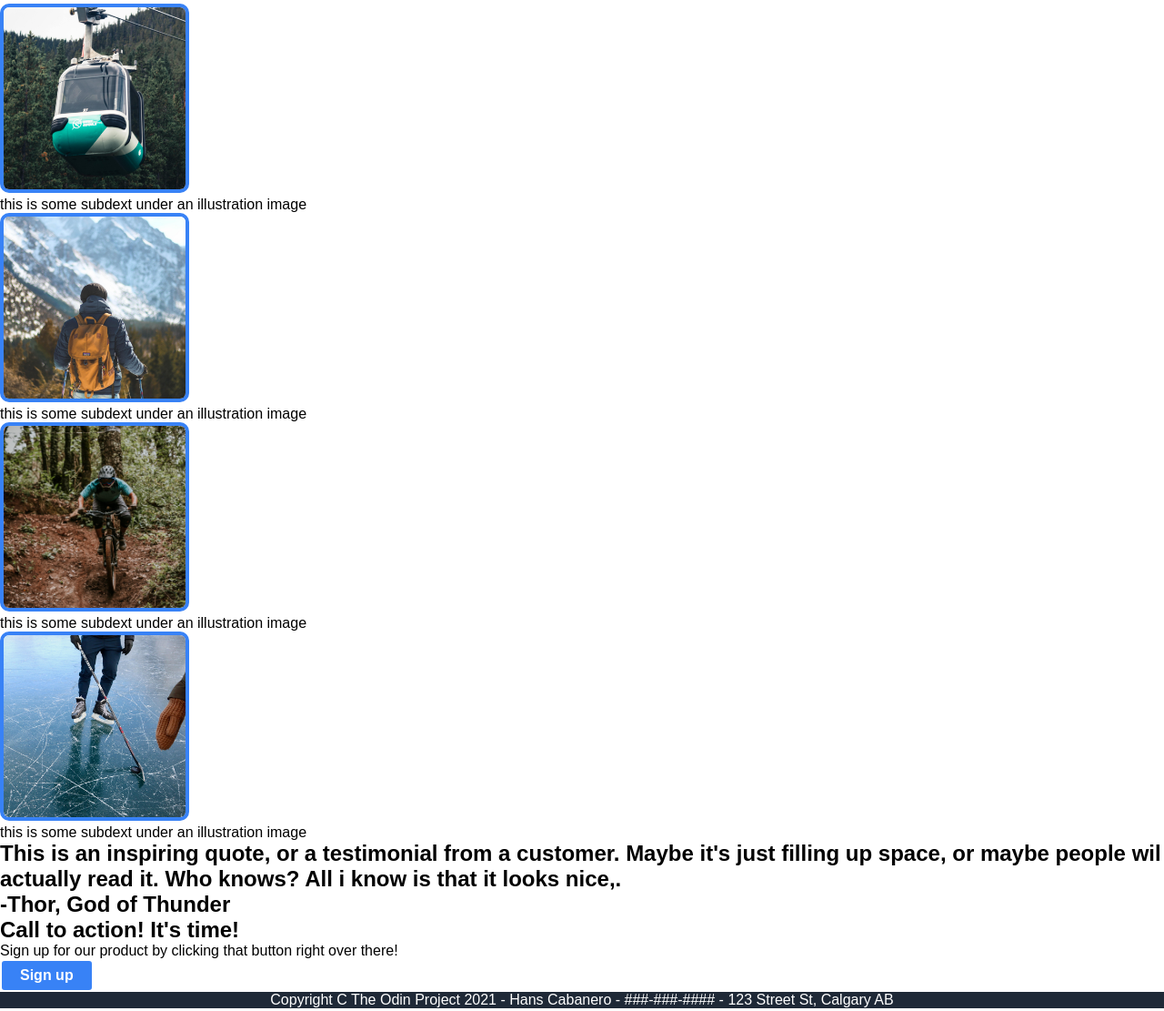
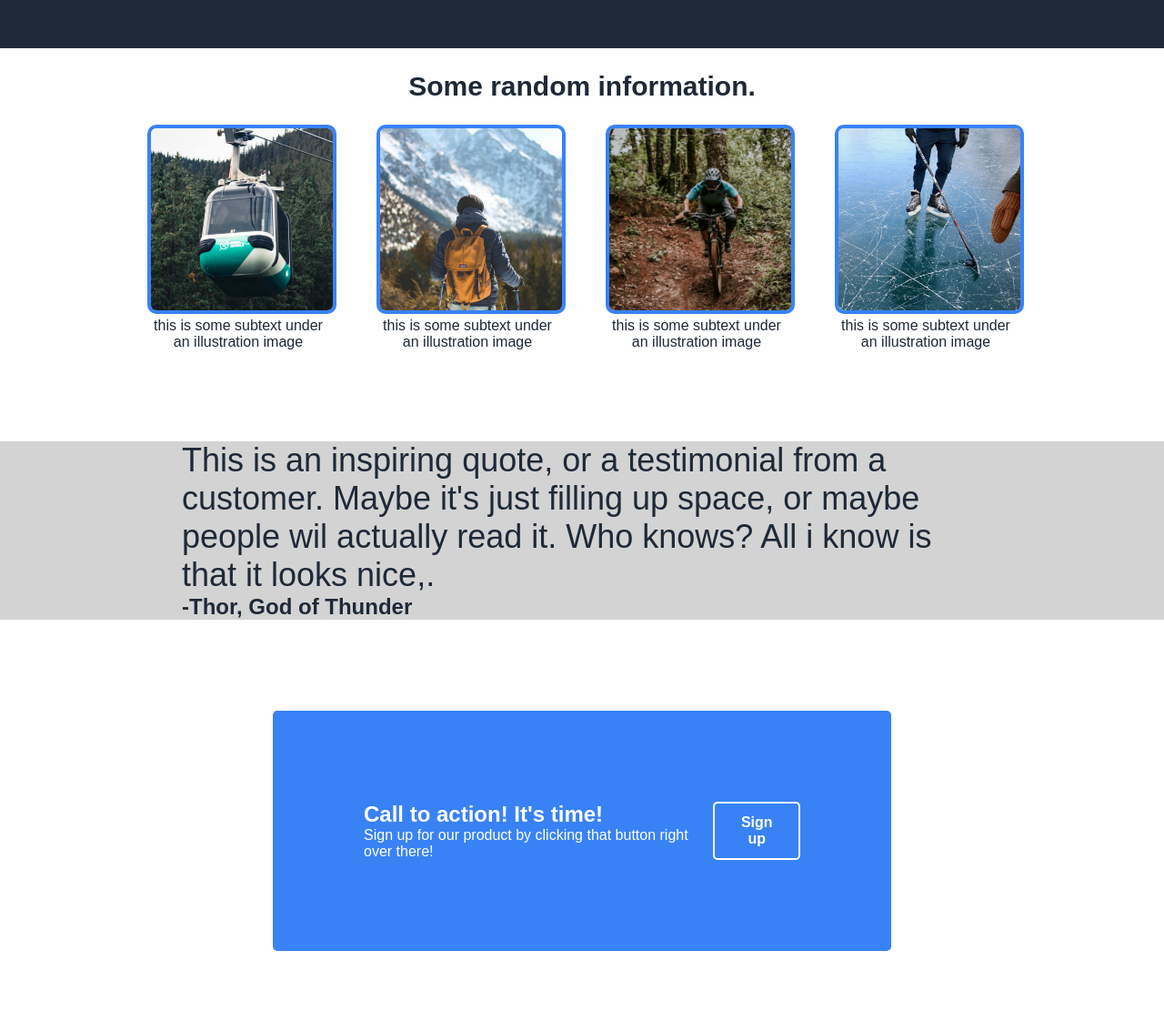
Before and after one commit to hanscabanero/landing-page, a plain HTML site: page index.html in a window 1280 px wide. Shown: the part 471-1582 px from the top of the page at 91% size. Drawn offline with Linux system fonts and the light colour scheme.

Commit message:
Added styling to call to action section, hero
Used flexbox for Hero section and call to action section,
styled second section to desired look

```diff
--- a/index.html
+++ b/index.html
@@ -39,7 +39,7 @@
     -->
 </head>
 <body>
-    <div class="header">
+    <div class="header section">
         <div class="header-container">
         <a href="#" id="header-logo">Header Logo</a>
         <div class="link-container">
@@ -58,36 +58,48 @@
     </div>
     </div>
     <div class="section hero">
+        <div class="container">
         <h1 class="title-text">This website is awesome</h1>
         <p class="subheader">This website has some subtext that goes here under the main title. It's a smaller font and the color is lower contrast</p>
         <button class="sign-up">Sign up</button>
+    </div>
         <img  class="hero-img" src="./images/lake-moraine.jpg" alt="moraine lake">
     </div>
     <div class="section boxes">
-        <h2> Some random information.</h2>
+        <h2 id="subheader-title"> Some random information.</h2>
         <div class="images-and-text">
-            <img class="square-img" src="./images/Gondola.jpg" alt="blue border box">
-            <p>this is some subdext under an illustration image</p>
-            <img class="square-img" src="./images/Hiking.jpg" alt="blue border box">
-            <p>this is some subdext under an illustration image</p>
-            <img class="square-img" src="./images/MTB.jpg" alt="blue border box">
-            <p>this is some subdext under an illustration image</p>
-            <img class="square-img" src="./images/Skating.jpg" alt="blue border box">
-            <p>this is some subdext under an illustration image</p>
+            <div class="info">
+                <img class="square-img" src="./images/Gondola.jpg" alt="blue border box">
+                <p>this is some subtext under an illustration image</p>
+            </div>
+            <div class="info">
+                <img class="square-img" src="./images/Hiking.jpg" alt="blue border box">
+                <p>this is some subtext under an illustration image</p>
+            </div>
+            <div class="info">
+                <img class="square-img" src="./images/MTB.jpg" alt="blue border box">
+                <p>this is some subtext under an illustration image</p>
+            </div>
+            <div class="info">
+                <img class="square-img" src="./images/Skating.jpg" alt="blue border box">
+                <p>this is some subtext under an illustration image</p>
+            </div>
         </div>
     </div>
     <div class="section quote">
-        <h2>This is an inspiring quote, or a testimonial from a customer.
+        <h2 id="quote">This is an inspiring quote, or a testimonial from a customer.
             Maybe it's just filling up space, or maybe people wil actually
             read it. Who knows? All i know is that it looks nice,.</h2>
         <h2>-Thor, God of Thunder</h2>
     </div>
     <div class="section call-to-action">
         <div class="blue-section">
+            <div class="cont">
             <h2>
             Call to action! It's time!
             </h2>
             <p>Sign up for our product by clicking that button right over there!</p>
+            </div>
             <button class="sign-up" id="call-to-action"> Sign up</button>
         </div>
     </div>
--- a/style.css
+++ b/style.css
@@ -5,9 +5,12 @@
 body {
     display: flex;
     flex-direction: column;
+    color: #1F2937;
 }
 #header-logo {
     font-weight: bold;
+    font-size: 30px;
+    padding: 15px;
 }
 .header {
     background-color: #1F2937;
@@ -15,6 +18,13 @@ body {
 }
 .hero {
     background-color: #1F2937;
+    display: flex;
+    padding: 80px;
+}
+.container {
+    display: flex;
+    flex-direction: column;
+    justify-content: center;
 }
 .hero-img {
     max-width: 500px;
@@ -36,10 +46,24 @@ body {
     padding: 7px 20px 7px 20px;
     border: none;
 }
+#subheader-title {
+    display: flex;
+    justify-content: center;
+    font-size: 30px;
+    padding: 25px;
+}
+.images-and-text {
+    display: flex;
+    justify-content: center;
+    gap: 52px;
+    text-align: center;
+    padding-bottom: 100px;
+}
 .square-img {
     max-width: 200px;
     border-radius: 10px;
     border: 4px solid #3882F6;
+    object-fit: fill;
 }
 #call-to-action
 {
@@ -50,6 +74,7 @@ body {
     color: white;
     display: flex;
     justify-content: center ;
+    padding: 50px;
 }
 .header-container {
     display: flex;
@@ -66,7 +91,31 @@ li {
     padding: 20px;
     font-size: 16px;
 }
+.info {
+    max-width: 200px;
+}
 a {
     text-decoration: none;
     color: white;
 }
+.quote {
+   background-color: lightgray;
+
+}
+#quote {
+    font: 36px light italic;
+    font-family: sans-serif;
+}
+.section {
+    padding-left: 200px;
+    padding-right: 200px;
+}
+.blue-section {
+    display: flex;
+    background-color:#3882F6;
+    color: white;
+    margin: 100px;
+    padding: 100px;
+    border-radius: 5px;
+    justify-content: space-between;
+}
```
